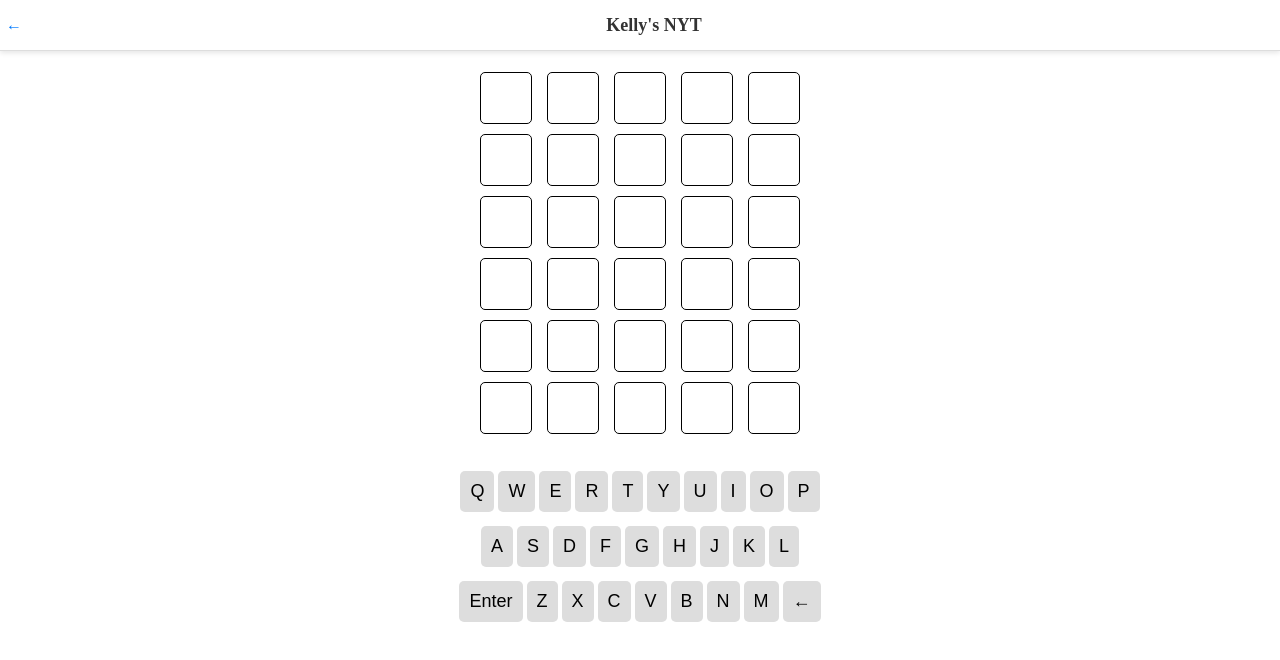
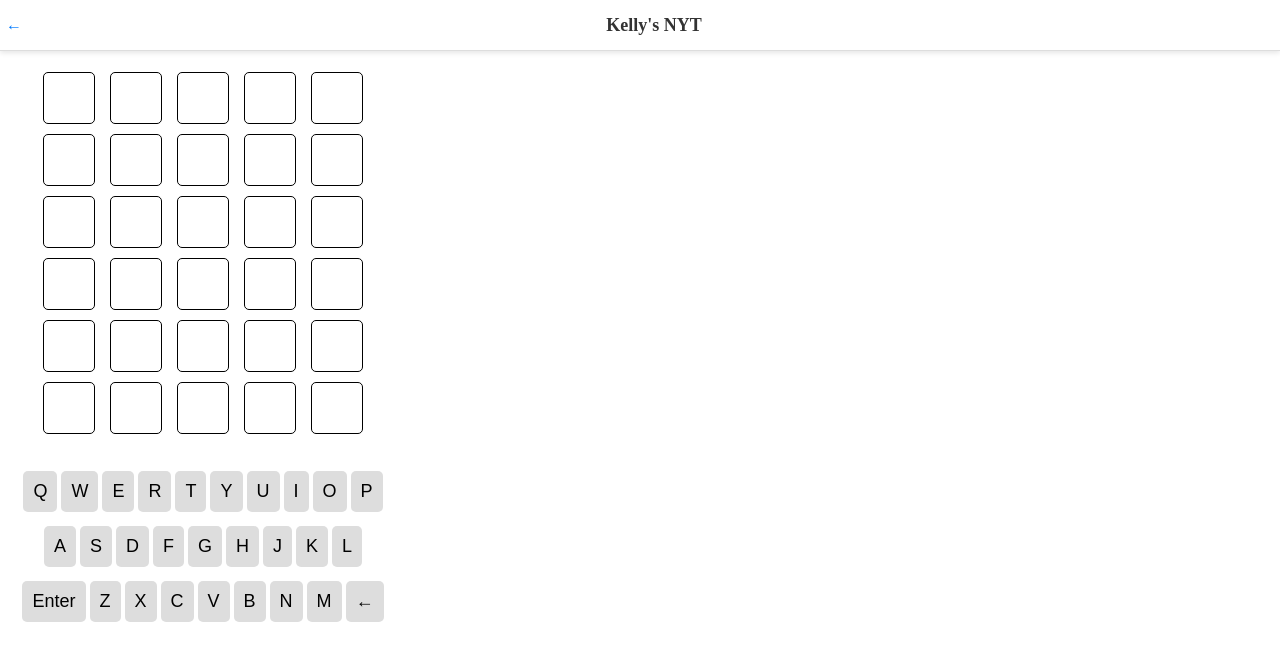
Before and after one commit to bmorgan25/k-nyt, a Next.js app: page /wordle in a window 1280 px wide. Shown: the top 660 px of the page. Built offline with nearby package versions, Linux system fonts and the light colour scheme.

Commit message:
Fix wordle margin

```diff
--- a/src/pages/wordle/styles.module.css
+++ b/src/pages/wordle/styles.module.css
@@ -8,8 +8,8 @@
   align-items: center;
   max-width: 390px;
   width: 100vw;
-  margin: 0 auto;
-  padding: 0 16px;
+  /* margin: 0 auto; */
+  /* padding: 0 16px; */
 }
 
 .row {
```
